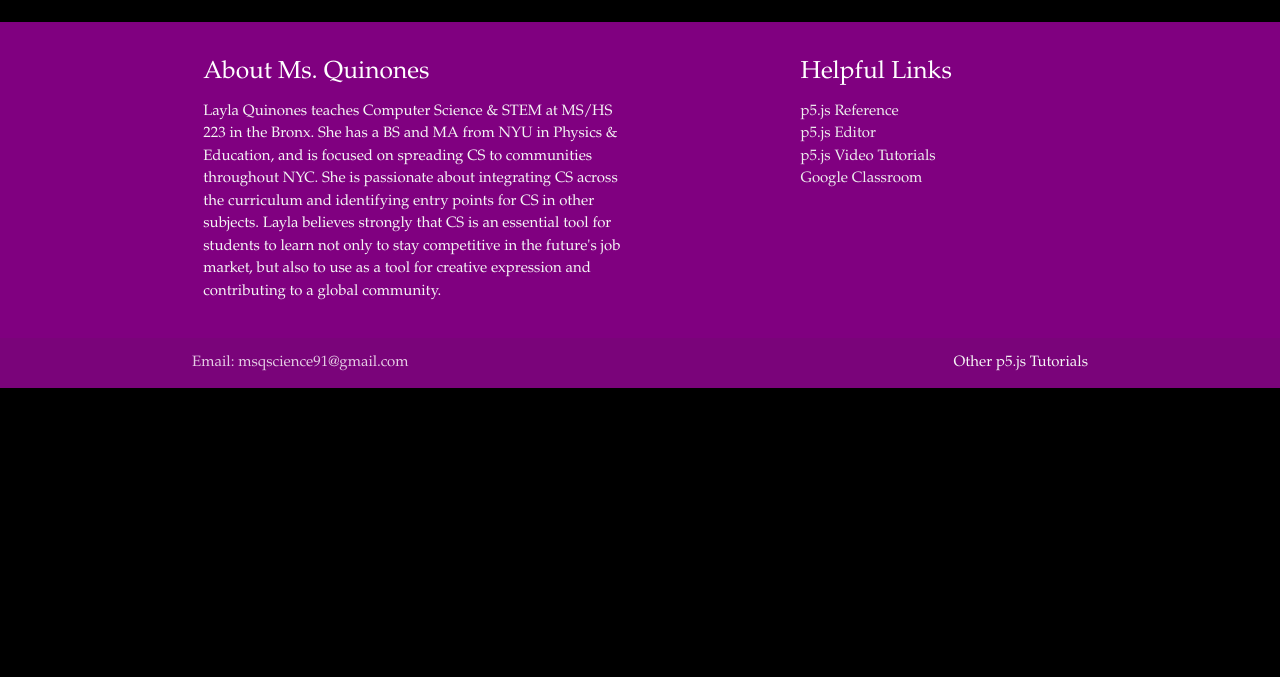
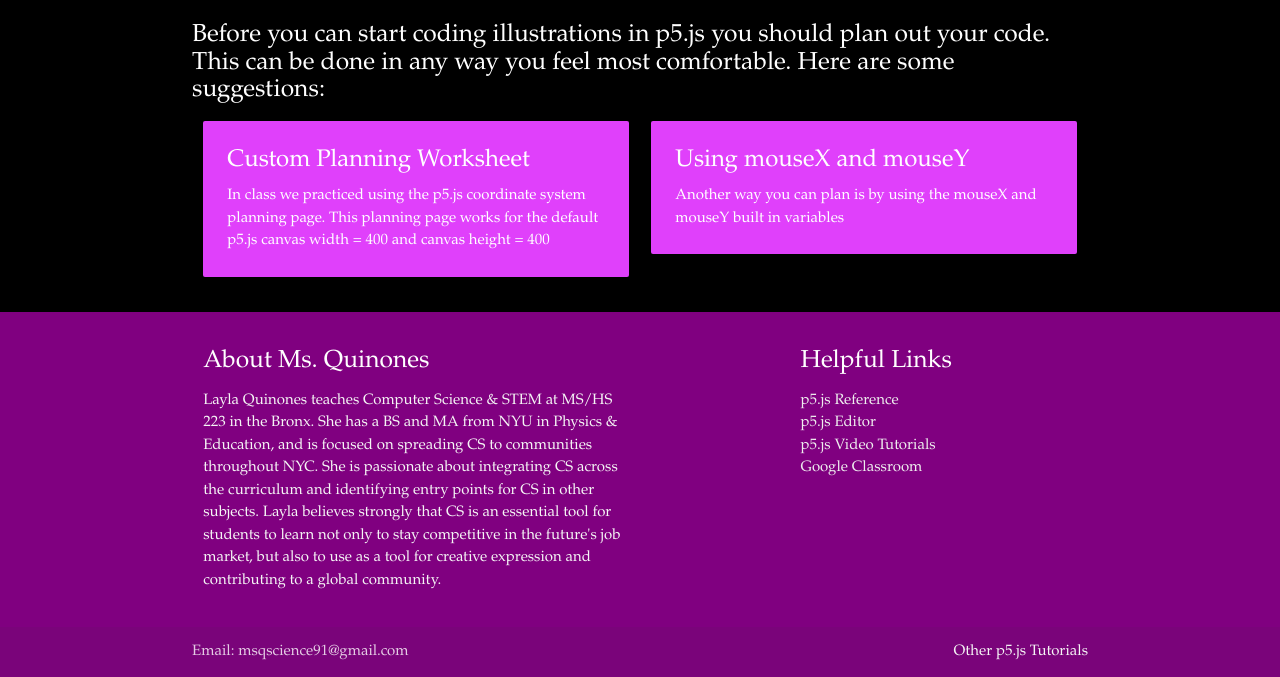
Before and after one commit to MsQCompSci/1.0.0MsQp5Ref, a plain HTML site: page planning.html in a window 1280 px wide. Shown: the part 178-855 px from the top of the page. Before the commit the page ends 800 px from the top, so only its background shows below. Drawn offline with nearby package versions, Linux system fonts and the light colour scheme.

Commit message:
Planning Page Almost Done

```diff
--- a/planning.html
+++ b/planning.html
@@ -8,6 +8,7 @@
     </head>
 
     <body>
+      <!--Header Nav Bar -->
         <nav>
             <div class="nav-wrapper" style ="background-color: purple">
               <a href="index.html" class="brand-logo right">Ms. Qs p5.js Reference</a>
@@ -23,6 +24,30 @@
 
         <!--Unique Webpage Content-->
         <h1>Planning Your Code in p5.js</h1>
+
+        <!-- Cards for Two Sections -->
+        <div class ="container">
+          <h5 class ="white-text">Before you can start coding illustrations in p5.js you should plan out your code. This can be done in any way you feel most comfortable. Here are some suggestions:</h5>
+          <div class="row">
+            <div class ="col s6">
+              <div class = "card purple accent-2">
+                <div class="card-content white-text">
+                  <span class="card-title">Custom Planning Worksheet</span>
+                    <p>In class we practiced using the p5.js coordinate system planning page. This planning page works for the default p5.js canvas width = 400 and canvas height = 400</p>
+                </div>
+              </div>
+            </div>
+            <div class ="col s6 push-6">
+              <div class = "card purple accent-2">
+                <div class="card-content white-text">
+                  <span class="card-title">Using mouseX and mouseY</span>
+                    <p>Another way you can plan is by using the mouseX and mouseY built in variables</p>
+                </div>
+              </div>
+            </div>
+          </div>
+        </div>
+
         <!-- End of Unique Page Conent -->
 
         <!--Footer -->
--- a/style.css
+++ b/style.css
@@ -10,13 +10,17 @@ h1 {
 }
 
 h2{
-
+    color: white;
 }
 
 h3{
     color:white;
 }
 
+h6{
+    color:white;
+}
+
 p{
     color: white;
 }
```
Also changed, not shown: animation.html (+1 -0 lines), index.html (+1 -0 lines), shapes.html (+1 -0 lines), sound.html (+1 -0 lines).
